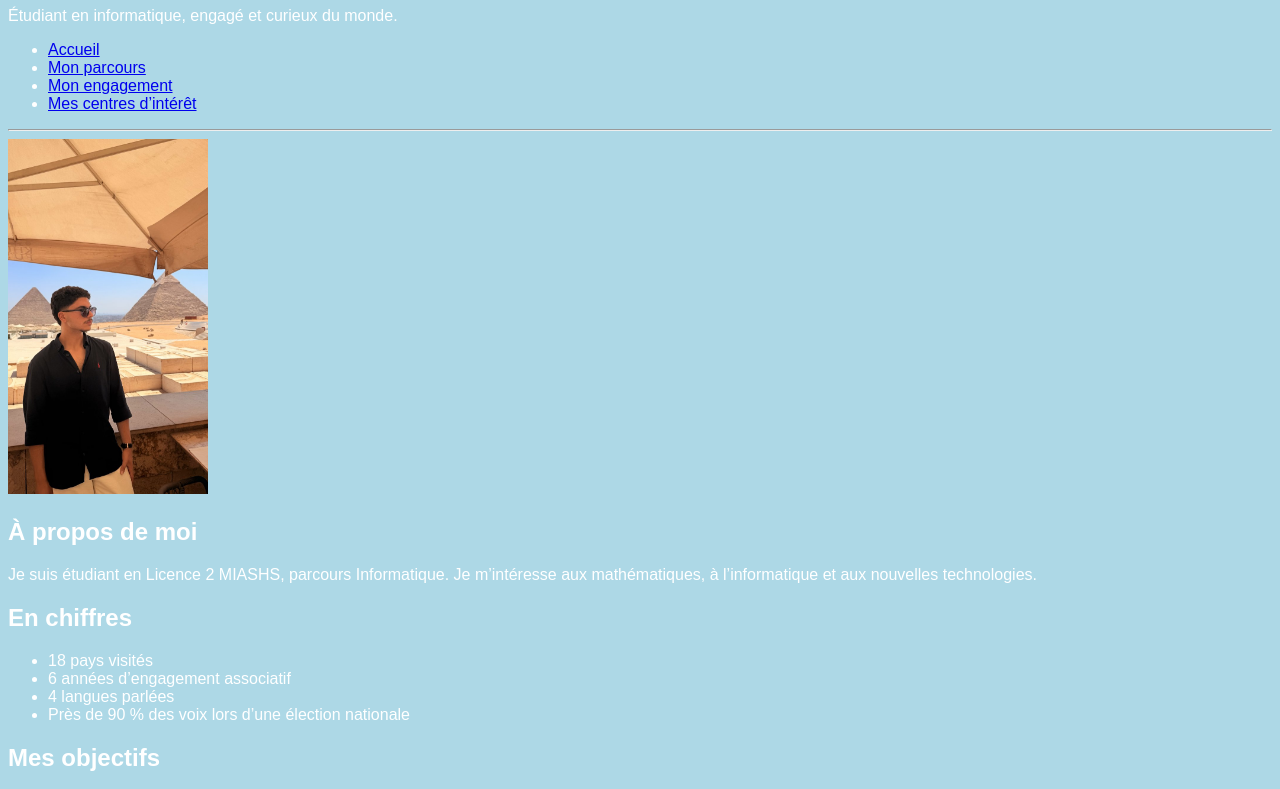
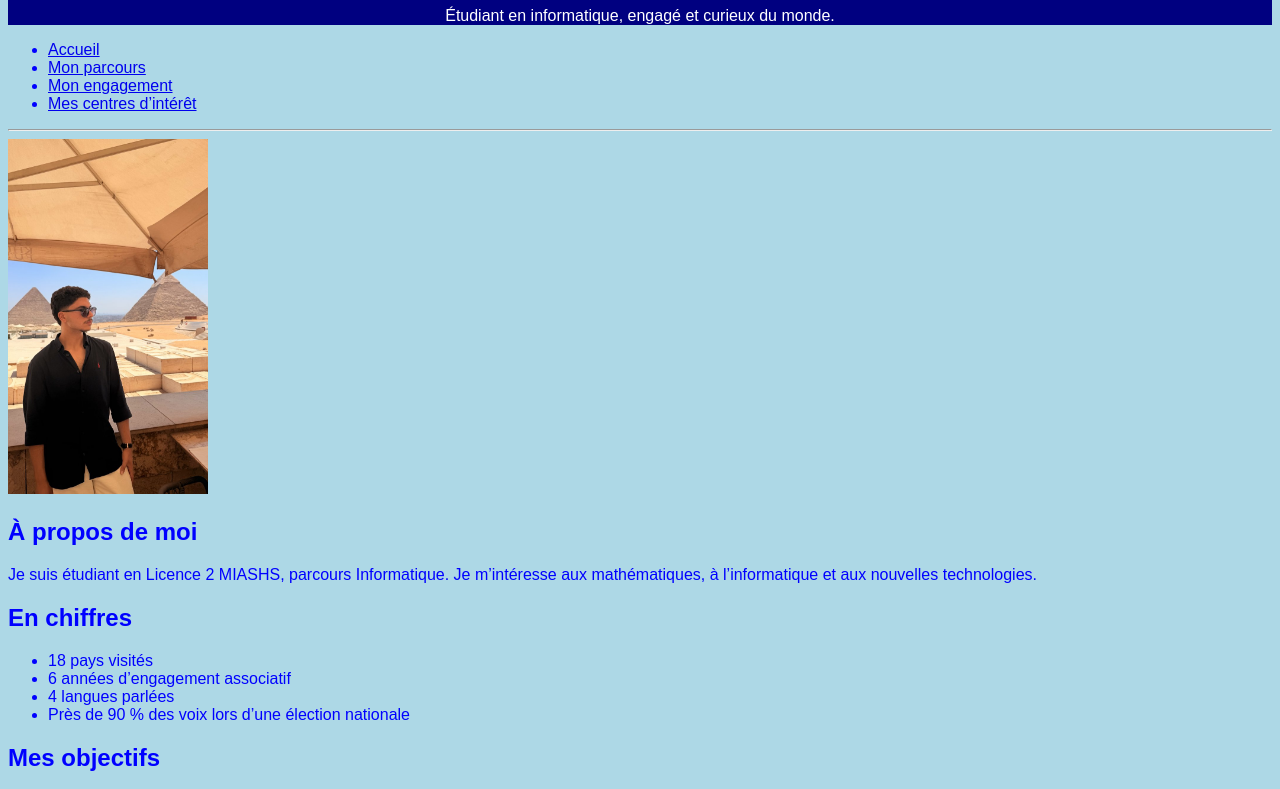
Before and after one commit to azizhatit7-hub/Site-perso, a plain HTML site: page index.html in a window 1280 px wide. Shown: the part 73-862 px from the top of the page. Drawn offline with Linux system fonts and the light colour scheme.

Commit message:
Update style.css

```diff
--- a/style.css
+++ b/style.css
@@ -2,15 +2,15 @@
 
 body {
     font-family: arial;
-    color: white;
+    color: blue ;
     background-color: lightblue;
 
 }
 
 header {
-    background-color: navy
-    color: white
-    text-align : center
+    background-color: navy;
+    color: white;
+    text-align : center ;
 }
 
 nav ul {
```
